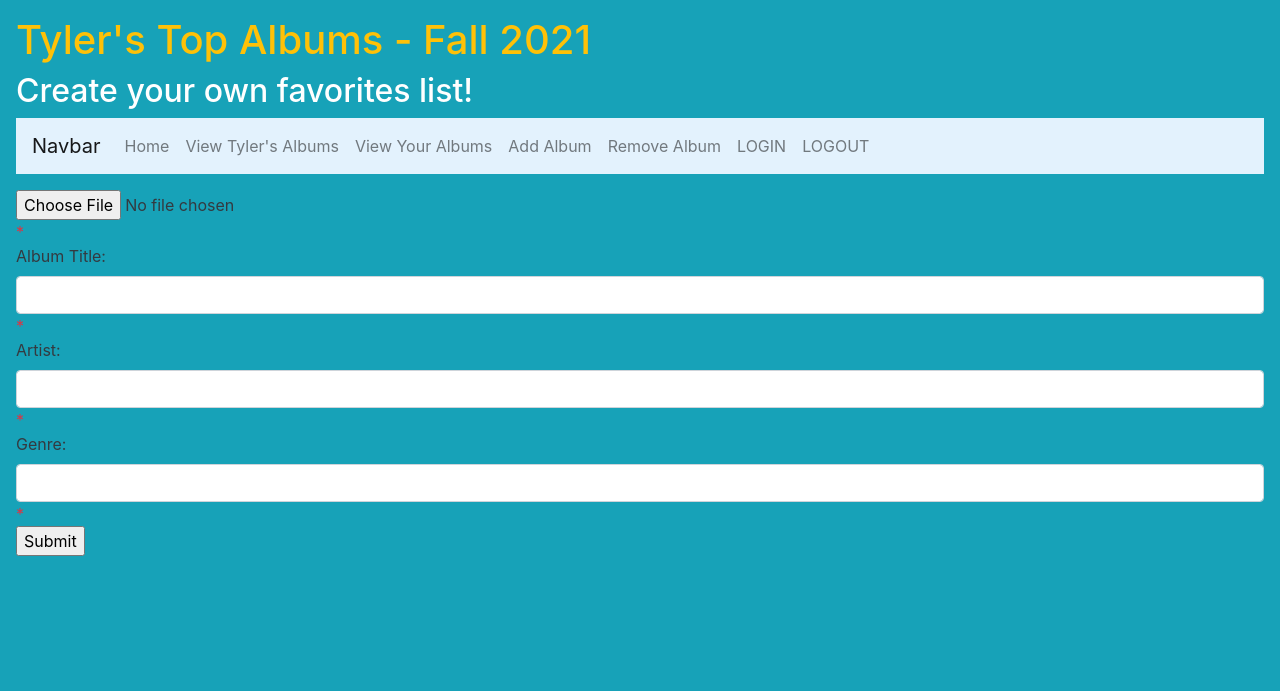
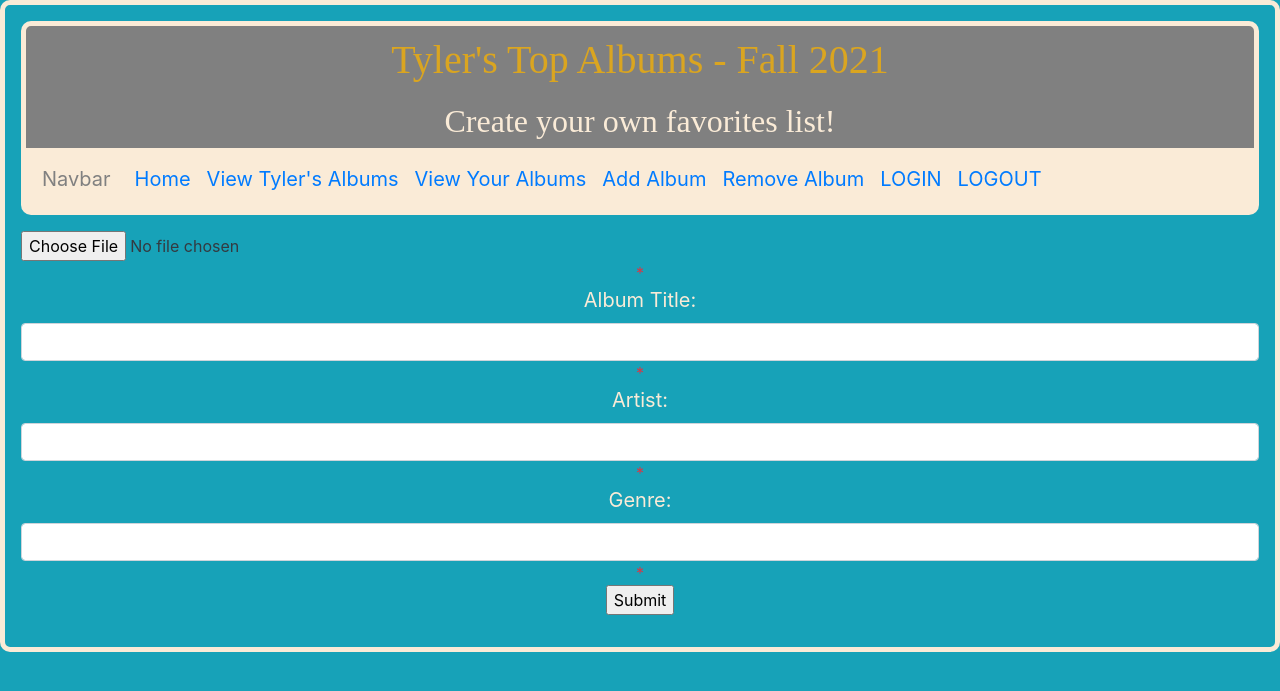
Before and after one commit to Tyler-Coombs/CP1895FlaskProject, a Flask app: page /update in a window 1280 px wide. Shown: the top 691 px of the page. Run offline with Flask 2, Linux system fonts and the light colour scheme; the visitor is signed in with stand-in values (Sample User, id 1); some libraries are stand-ins or nearby versions.

Commit message:
Added more CSS. Fixed bugs.

```diff
--- a/application.py
+++ b/application.py
@@ -2,10 +2,10 @@ import sqlite3
 from contextlib import closing
 import imghdr
 import os
-from flask import Flask, flash, render_template, redirect, request, abort, session, send_from_directory
+from flask import Flask, flash, render_template, redirect, request, session, abort, send_from_directory
 from flask_session import Session
 from werkzeug.utils import secure_filename
-from datetime import timedelta
+
 
 app = Flask(__name__)
 app.config['UPLOAD_PATH'] = 'venv/static/images'
@@ -30,10 +30,11 @@ def validate_album(stream):
 @app.route("/home")
 @app.route("/")
 def index():
-    heading2 = "Welcome"
     if not session.get("name"):
+        heading2 = "Welcome"
         return render_template("index.html", heading2=heading2)
     else:
+        heading2 = "Welcome " + session.get("name")
         user = session["name"]
         return render_template("index.html", heading2=heading2, user=user)
 
@@ -49,8 +50,12 @@ def login():
 
 @app.route("/logout")
 def logout():
-    session["name"] = None
-    logout_message = "Thank you for logging out. Please visit again!"
+    if not session.get("name"):
+        logout_message = "You are not logged in."
+    else:
+        logout_message = "Thank you for logging out. Please visit again " + session.get("name") + "!"
+        session["name"] = None
+
     return render_template("message.html", message=logout_message)
 
 
@@ -103,7 +108,7 @@ def userAlbums():
 @app.route("/update")
 def update():
     if not session.get("name"):
-        return render_template("login.html", )
+        return redirect("/login")
     else:
         title = "Update"
         heading2 = "Create your own favorites list!"
--- a/static/validation.js
+++ b/static/validation.js
@@ -74,7 +74,7 @@ $(document).ready( () => {
         evt => {
             let isValid = true;
 
-            let userName = $("#user_name").val().trim()
+            let userName = $("#user_name").val().trim();
             if (userName == "") {
                 $("#login_error").text("Please enter a user name to log in.");
                 isValid = false;
--- a/templates/albums.html
+++ b/templates/albums.html
@@ -1,9 +1,10 @@
 {% extends "layout.html" %}
 {% block content %}
-    <h2>{{heading3}}</h2>
+    <p></p>
+    <h2 style="color:goldenrod">{{heading3}}</h2>
     {% for album in albums %}
     <p></p>
-    <div class="card" style="width: 600px;">
+    <div class="card" style="width: 600px; float: none; margin: 0 auto 10px;">
         <img src="static/images/{{album[3]}}" class="card-img-top">
         <div class="card-body">
             <h2 class="card-text">Artist: {{album[1]}}</h2>
--- a/templates/index.html
+++ b/templates/index.html
@@ -1,7 +1,7 @@
 {% extends "layout.html" %}
 {% block content %}
         <br>
-        <div class="grid">
+        <div class="grid" style="font-size: 30px; color: antiquewhite">
                 <p class="g-col-4">Take a look at what I am currently listening to from the 'Albums' link above.</p>
                 <p class="g-col-4">Login and create your own list of albums!</p>
                 <p class="g-col-4">Once logged in, you can add or remove albums from your list.</p>
--- a/templates/layout.html
+++ b/templates/layout.html
@@ -8,16 +8,14 @@
     {% else %}
         <title>Tyler's Top Albums</title>
     {% endif %}
-    <script src="https://code.jquery.com/jquery-3.3.1.slim.min.js" integrity="sha384-q8i/X+965DzO0rT7abK41JStQIAqVgRVzpbzo5smXKp4YfRvH+8abtTE1Pi6jizo" crossorigin="anonymous"></script>
-    <script src="https://cdnjs.cloudflare.com/ajax/libs/popper.js/1.14.7/umd/popper.min.js" integrity="sha384-UO2eT0CpHqdSJQ6hJty5KVphtPhzWj9WO1clHTMGa3JDZwrnQq4sF86dIHNDz0W1" crossorigin="anonymous"></script>
-    <script src="https://stackpath.bootstrapcdn.com/bootstrap/4.3.1/js/bootstrap.min.js" integrity="sha384-JjSmVgyd0p3pXB1rRibZUAYoIIy6OrQ6VrjIEaFf/nJGzIxFDsf4x0xIM+B07jRM" crossorigin="anonymous"></script>
-    <script src="{{url_for('static', filename='validation.js')}}"></script>
 </head>
-<body class="p-3 mb-2 bg-info text-dark">
-    <h1 class="text-warning" style="--bs-text-opacity: .5;">Tyler's Top Albums - Fall 2021</h1>
-    <h2 class="text-white">{{heading2}}</h2>
-    <nav class="navbar navbar-expand-lg navbar-light" style="background-color: #e3f2fd;">
-        <a class="navbar-brand" href="#">Navbar</a>
+<body class="p-3 mb-2 bg-info text-dark" style="border: 5px solid antiquewhite; border-radius: 10px; text-align: center">
+    <div style="background-color: gray; border: 5px solid antiquewhite; border-radius: 10px;">
+        <h1 style="color: goldenrod;
+            font-family: 'Arial Rounded MT Bold'; padding: 10px; text-align: center">Tyler's Top Albums - Fall 2021</h1>
+        <h2 style="font-family: 'Arial Rounded MT Bold'; color: antiquewhite">{{heading2}}</h2>
+        <nav class="navbar navbar-expand-lg" style="background-color: antiquewhite; font-size: 20px;">
+            <a class="navbar-brand" href="#" style="color: gray">Navbar</a>
             <button class="navbar-toggler" type="button" data-toggle="collapse" data-target="#navbarNavAltMarkup" aria-controls="navbarNavAltMarkup" aria-expanded="false" aria-label="Toggle navigation">
                 <span class="navbar-toggler-icon"></span>
             </button>
@@ -33,6 +31,7 @@
                 </div>
             </div>
         </nav>
+    </div>
     {% block content %}{% endblock %}
     <script src="https://code.jquery.com/jquery-3.3.1.slim.min.js" integrity="sha384-q8i/X+965DzO0rT7abK41JStQIAqVgRVzpbzo5smXKp4YfRvH+8abtTE1Pi6jizo" crossorigin="anonymous"></script>
     <script src="https://cdnjs.cloudflare.com/ajax/libs/popper.js/1.14.7/umd/popper.min.js" integrity="sha384-UO2eT0CpHqdSJQ6hJty5KVphtPhzWj9WO1clHTMGa3JDZwrnQq4sF86dIHNDz0W1" crossorigin="anonymous"></script>
--- a/templates/message.html
+++ b/templates/message.html
@@ -1,5 +1,5 @@
 {% extends "layout.html" %}
 {% block content %}
     <p></p>
-    <p>{{message}}</p>
+    <p style="font-size: 35px; color: antiquewhite">{{message}}</p>
 {% endblock content %}
--- a/templates/remove.html
+++ b/templates/remove.html
@@ -2,7 +2,7 @@
 {% block content %}
     <form method="post" id="remove_form" action="" enctype="multipart/form-data">
         <p>
-            <label for="album_title">Album Title:</label>
+            <label for="album_title" style="font-size: 20px; color: antiquewhite">Album Title:</label>
             <input class="form-control" autocomplete="off" type="text" name="album_title" id="album_title">
             <span class="text-danger">*</span>
         <p>
--- a/templates/update.html
+++ b/templates/update.html
@@ -7,17 +7,17 @@
                 <span class="text-danger">*</span>
             </div>
             <div>
-                <label for="album_title">Album Title:</label>
+                <label for="album_title" style="font-size: 20px; color: antiquewhite">Album Title:</label>
                 <input class="form-control" type="text" autocomplete="off" name="album_title" id="album_title">
                 <span class="text-danger">*</span>
             </div>
             <div>
-                <label for="album_artist">Artist:</label>
+                <label for="album_artist" style="font-size: 20px; color: antiquewhite">Artist:</label>
                 <input class="form-control" type="text" autocomplete="off" name="album_artist" id="album_artist">
                 <span class="text-danger">*</span>
             </div>
             <div>
-                <label for="genre">Genre:</label>
+                <label for="genre" style="font-size: 20px; color: antiquewhite">Genre:</label>
                 <input class="form-control" type="text" autocomplete="off" name="genre" id="genre">
                 <span class="text-danger">*</span>
             </div>
```
Lines whose indentation alone changed are shown as unchanged.
